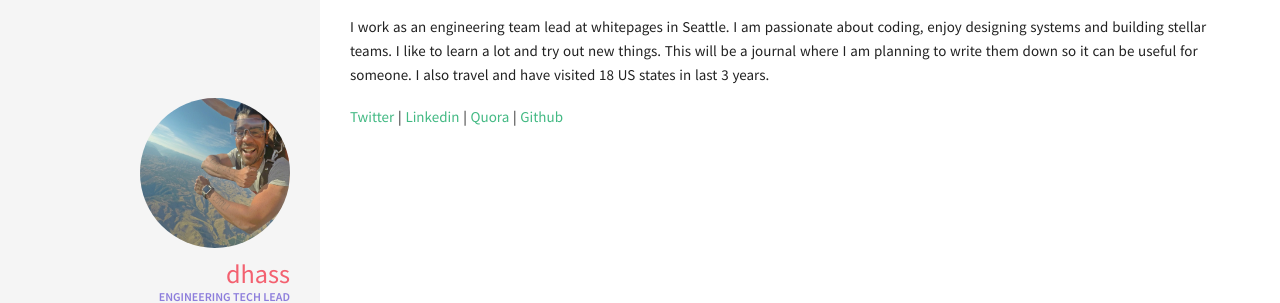
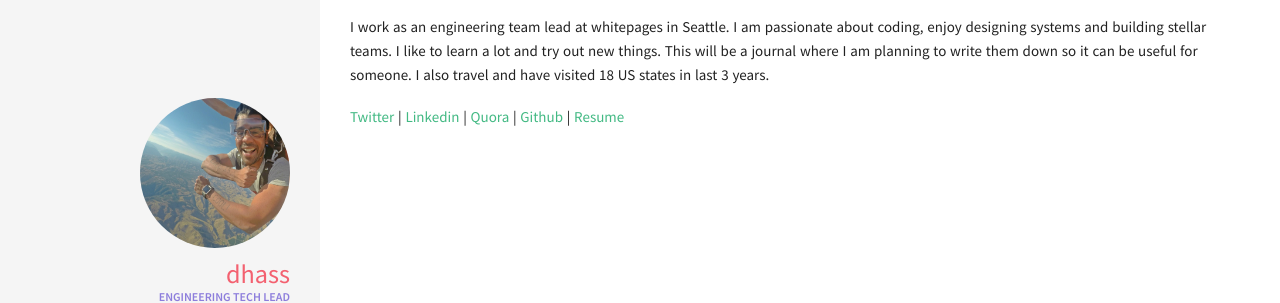
Before and after one commit to idlelearner/idlelearner.github.io, a Jekyll site: the page built from about.md, in a window 1280 px wide. Shown: the part 143-446 px from the top of the page. Built offline with Jekyll 4.4.1, drawn with Linux system fonts in a browser that asks for light colours.

Commit message:
Adding resume

```diff
--- a/about.md
+++ b/about.md
@@ -13,3 +13,5 @@ I work as an engineering team lead at whitepages in Seattle. I am passionate abo
 [Quora](https://www.quora.com/profile/Bhagavathi-Dhass)
  |
 [Github](https://github.com/idlelearner)
+ |
+[Resume](/resume.pdf)
```
Also changed, not shown: 1 other file.
